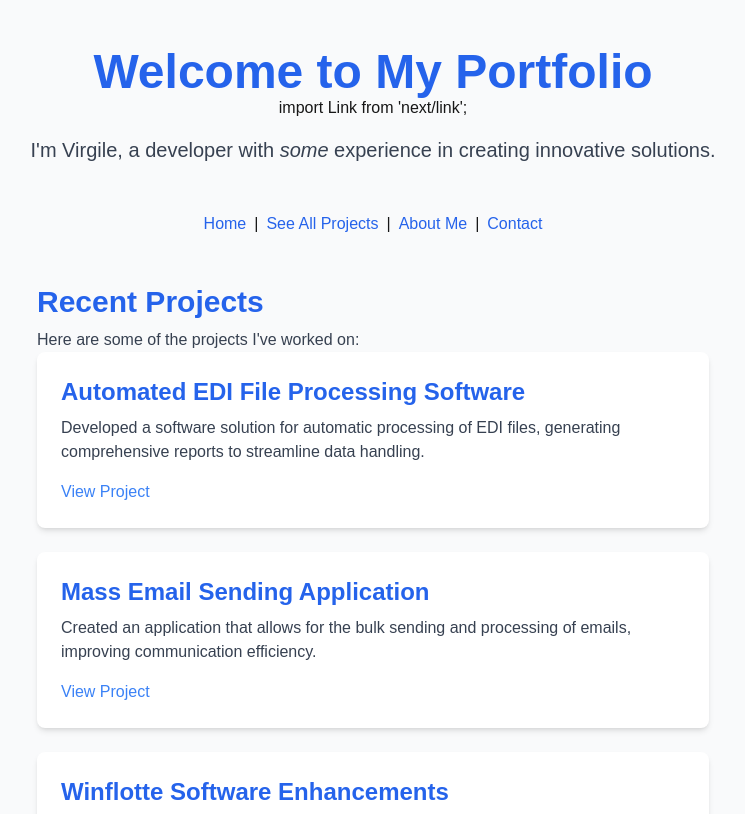
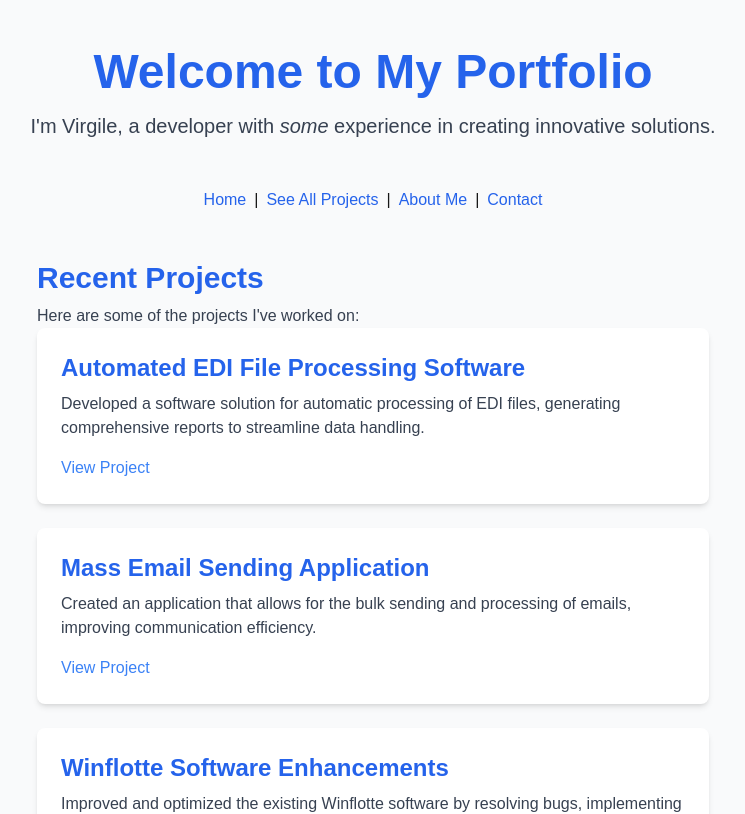
Before and after one commit to virgile953/portfolio, a Next.js app: page / in a window 1280 px wide. Shown: the top 814 px of the page, without its empty margins (267-1012 px from the left). Built offline with nearby package versions, Linux system fonts and the light colour scheme.

Commit message:
corrected deployment bugs

```diff
--- a/app/about/page.tsx
+++ b/app/about/page.tsx
@@ -1,6 +1,5 @@
 "use client"; // Mark this component as a client component
 
-import Link from 'next/link';
 import Navbar from '../Navbar'; // Import the Navbar component
 
 export default function About() {
--- a/app/page.tsx
+++ b/app/page.tsx
@@ -9,7 +9,6 @@ export default function Home() {
     <div className="min-h-screen flex flex-col items-center justify-center bg-gray-50 p-6">
       <header className="text-center mb-12">
         <h1 className="text-5xl font-extrabold text-blue-600">Welcome to My Portfolio</h1>
-import Link from 'next/link';
         <p className="text-xl mt-4 text-gray-700">I&apos;m Virgile, a developer with <em>some</em> experience in creating innovative solutions.</p>
       </header>
 
--- a/tailwind.config.ts
+++ b/tailwind.config.ts
@@ -1,6 +1,4 @@
-import type { Config } from "tailwindcss";
-
-const config: Config = {
+const config = {
   content: [
     "./pages/**/*.{js,ts,jsx,tsx,mdx}",
     "./components/**/*.{js,ts,jsx,tsx,mdx}",
```
